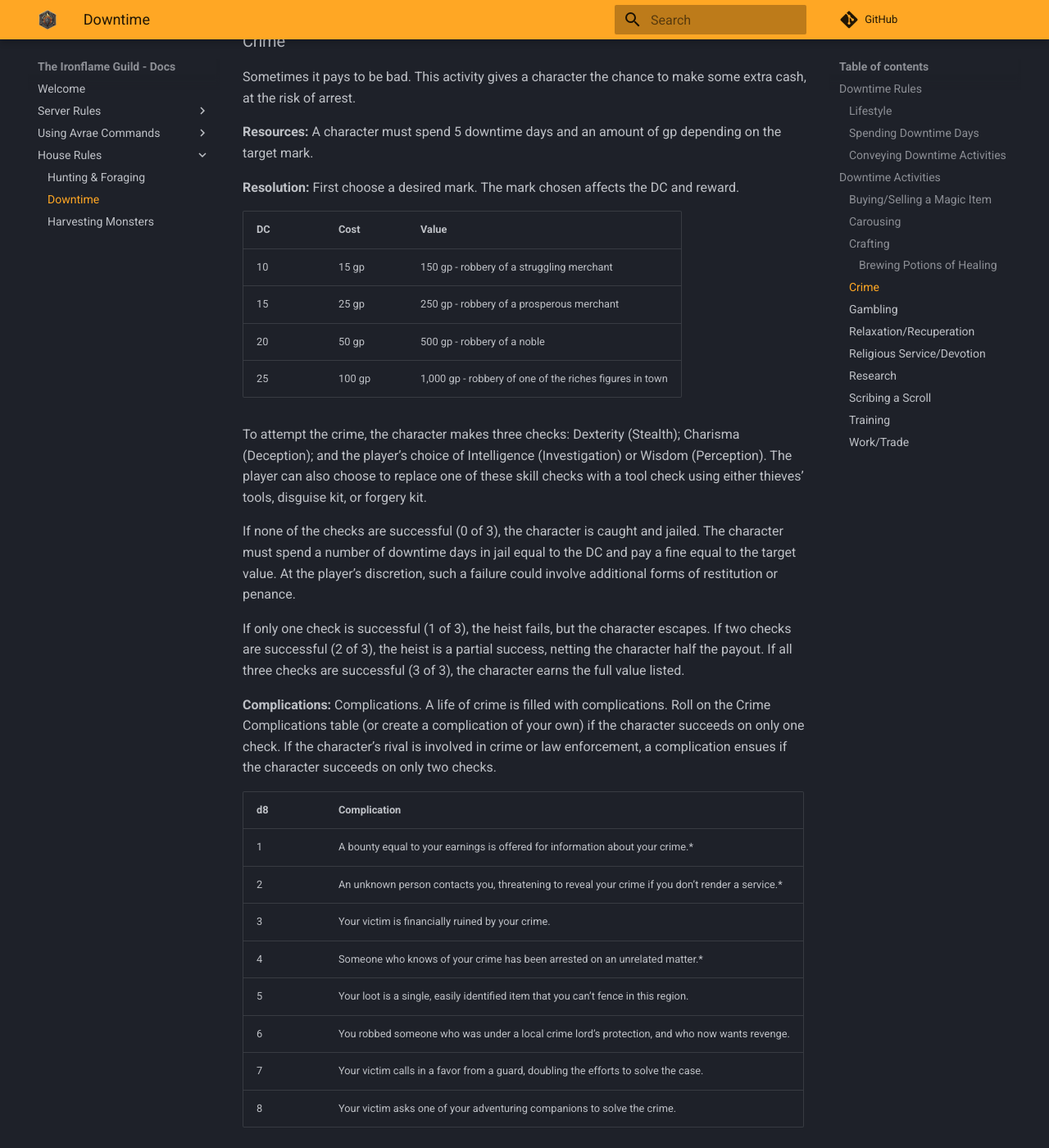
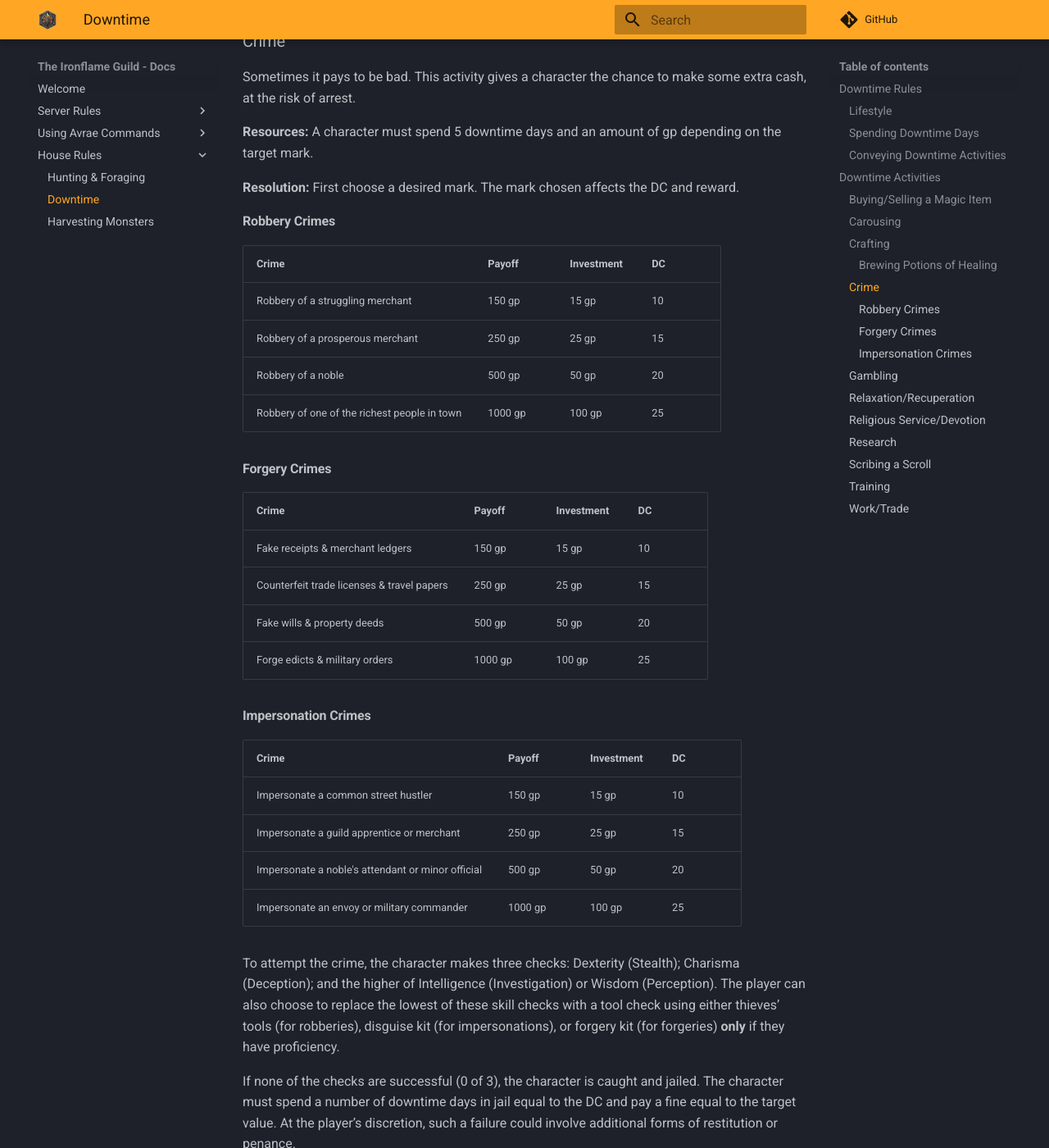
Before and after one commit to adamhstewart/doip-docs, an MkDocs documentation site: the page built from docs/downtime.md, in a window 1280 px wide and 1400 px high, scrolled down 4485 px. Shown: the whole window at 82% size. Built offline with MkDocs 1.6.1 and Material for MkDocs 9.7.7, drawn with Linux system fonts in a browser that asks for light colours; comment, search, counter and statistics services are not loaded; some of the changed text lies outside the part shown.

Commit message:
Update crime.

````diff
--- a/docs/downtime.md
+++ b/docs/downtime.md
@@ -89,14 +89,36 @@ Sometimes it pays to be bad. This activity gives a character the chance to make
 
 **Resolution:** First choose a desired mark. The mark chosen affects the DC and reward.
 
-| DC | Cost | Value |
-| ----- | ----- | ----- |
-| 10 | 15 gp | 150 gp - robbery of a struggling merchant |
-| 15 | 25 gp | 250 gp - robbery of a prosperous merchant |
-| 20 | 50 gp | 500 gp - robbery of a noble |
-| 25 | 100 gp | 1,000 gp - robbery of one of the riches figures in town |
+#### Robbery Crimes
 
-To attempt the crime, the character makes three checks: Dexterity (Stealth); Charisma (Deception); and the player’s choice of Intelligence (Investigation) or Wisdom (Perception). The player can also choose to replace one of these skill checks with a tool check using either thieves’ tools, disguise kit, or forgery kit.
+| Crime | Payoff | Investment | DC |
+|---|---|---|---|
+| Robbery of a struggling merchant | 150 gp | 15 gp | 10 |
+| Robbery of a prosperous merchant | 250 gp | 25 gp | 15 |
+| Robbery of a noble | 500 gp | 50 gp | 20 |
+| Robbery of one of the richest people in town | 1000 gp | 100 gp | 25 |
+
+
+#### Forgery Crimes
+
+| Crime | Payoff | Investment | DC |
+|---|---|---|---|
+| Fake receipts & merchant ledgers | 150 gp | 15 gp | 10 |
+| Counterfeit trade licenses & travel papers | 250 gp | 25 gp | 15 |
+| Fake wills & property deeds | 500 gp | 50 gp | 20 |
+| Forge edicts & military orders | 1000 gp | 100 gp | 25 |
+
+
+#### Impersonation Crimes
+
+| Crime | Payoff | Investment | DC |
+|---|---|---|---|
+| Impersonate a common street hustler | 150 gp | 15 gp | 10 |
+| Impersonate a guild apprentice or merchant | 250 gp | 25 gp | 15 |
+| Impersonate a noble's attendant or minor official | 500 gp | 50 gp | 20 |
+| Impersonate an envoy or military commander | 1000 gp | 100 gp | 25 |
+
+To attempt the crime, the character makes three checks: Dexterity (Stealth); Charisma (Deception); and the higher of Intelligence (Investigation) or Wisdom (Perception). The player can also choose to replace the lowest of these skill checks with a tool check using either thieves’ tools (for robberies), disguise kit (for impersonations), or forgery kit (for forgeries) **only** if they have proficiency.
 
 If none of the checks are successful (0 of 3), the character is caught and jailed. The character must spend a number of downtime days in jail equal to the DC and pay a fine equal to the target value. At the player’s discretion, such a failure could involve additional forms of restitution or penance.
 
@@ -117,6 +139,14 @@ Complications. A life of crime is filled with complications. Roll on the Crime C
 |  6 | You robbed someone who was under a local crime lord’s protection, and who now wants revenge.     |
 |  7 | Your victim calls in a favor from a guard, doubling the efforts to solve the case.               |
 |  8 | Your victim asks one of your adventuring companions to solve the crime.                          |
+
+**Avrae**
+Roll for this activity using Avrae using the following format:
+
+```sh
+!crime <type> [tool|guidance]
+```
+
 
 **Sources:** XGte, CWM
 
````
Also changed, not shown: docs/avrae.md (+1 -1 lines).
